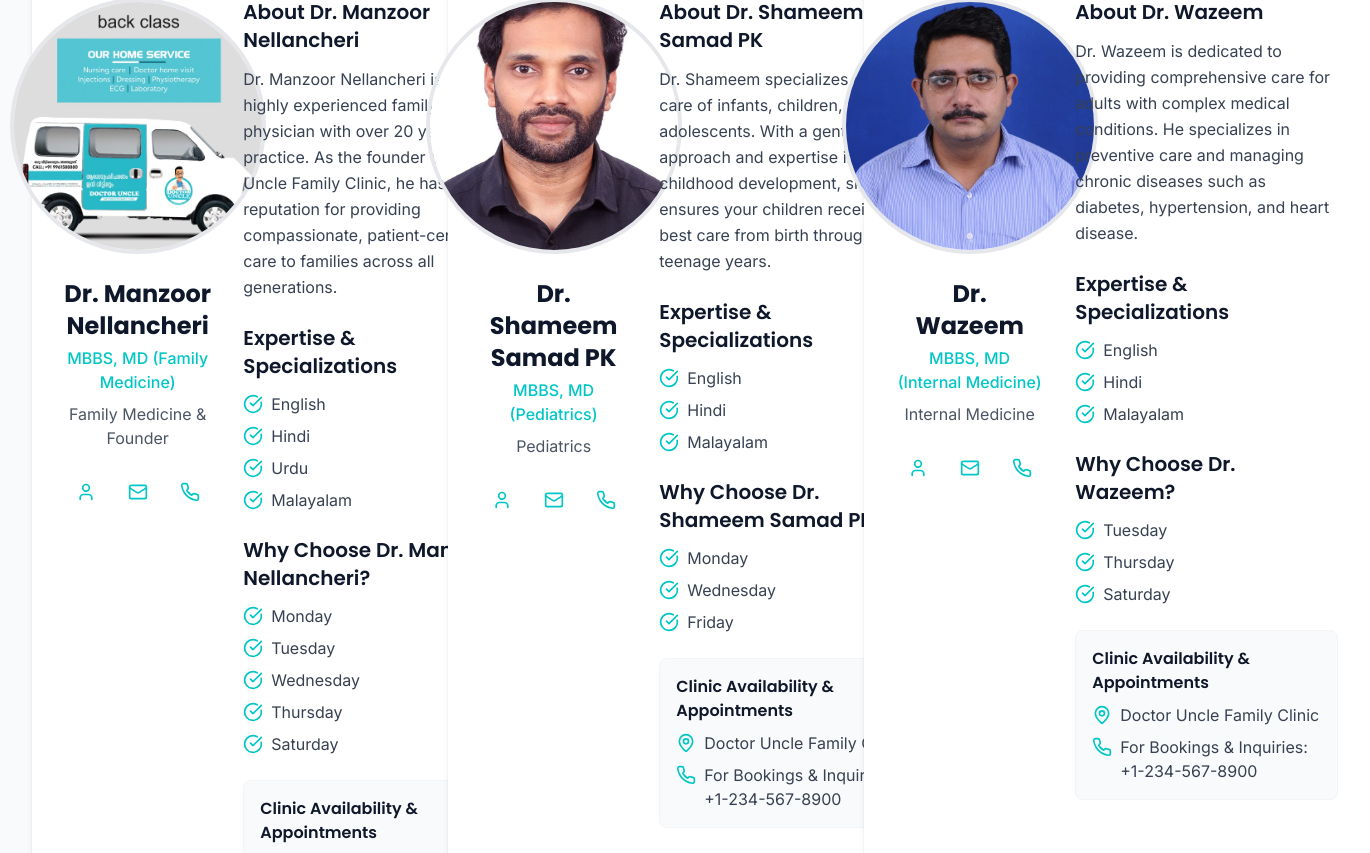
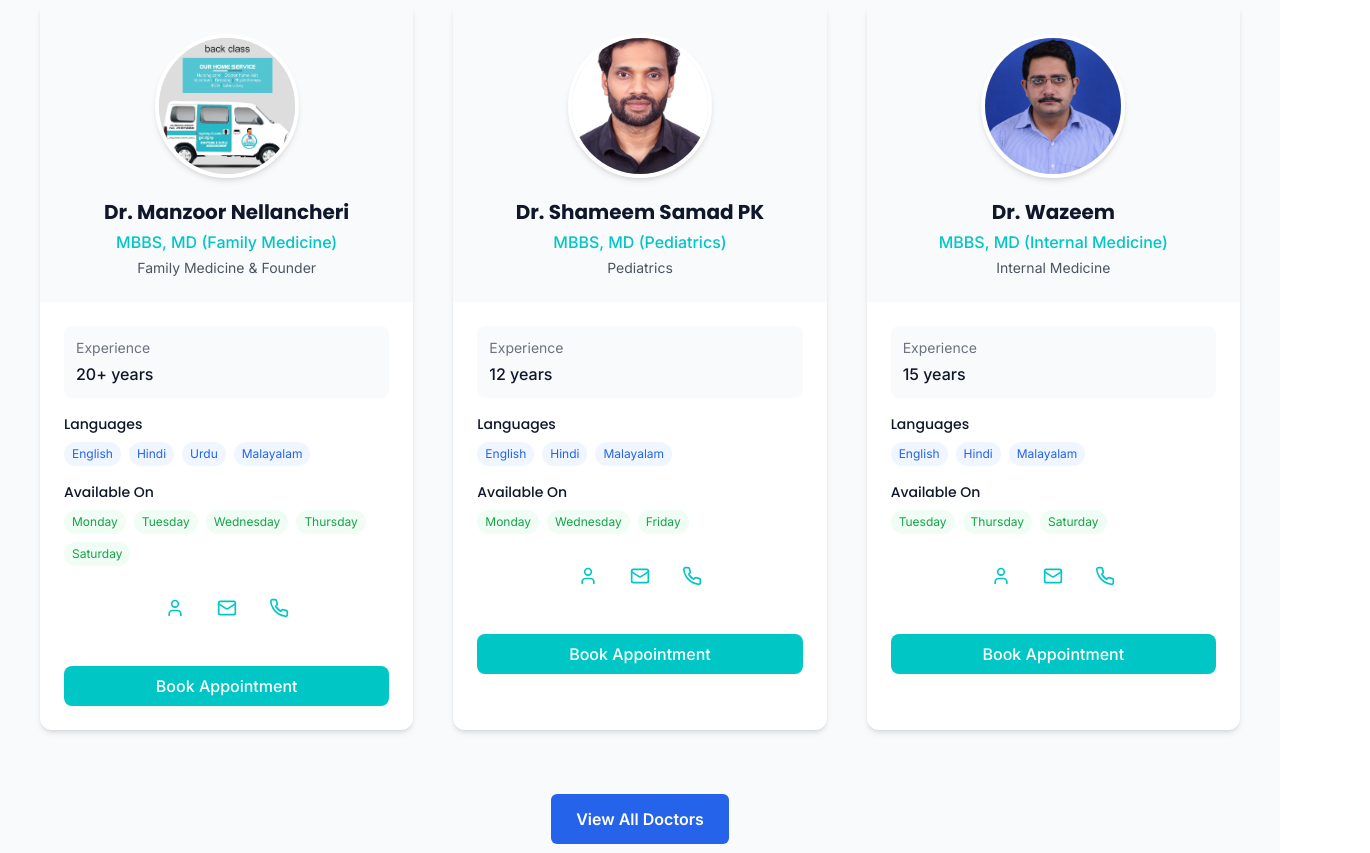
Before and after one commit to manzoornel/trustcare-pathway, a React (Vite) app: page / in a window 1280 px wide. Shown: the part 3660-4513 px from the top of the page, 1370 px wide, since content can reach past the window. Built offline with nearby package versions, Linux system fonts and the light colour scheme.

Commit message:
Update doctors panel
The doctors panel is congested.

```diff
--- a/src/components/doctors/DoctorCard.tsx
+++ b/src/components/doctors/DoctorCard.tsx
@@ -10,18 +10,51 @@ interface DoctorCardProps {
 
 const DoctorCard = ({ doctor }: DoctorCardProps) => {
   return (
-    <div
-      className="bg-white p-8 rounded-xl shadow-md hover:shadow-lg transition-shadow duration-200 animate-fade-up max-w-5xl mx-auto"
-    >
-      <div className="flex flex-col md:flex-row gap-8">
-        <div className="md:w-1/3 flex flex-col items-center">
-          <div className="w-64 h-64 rounded-full overflow-hidden mb-6 bg-gray-200 border-4 border-primary/10">
+    <div className="bg-white rounded-xl shadow-md hover:shadow-lg transition-shadow duration-200 overflow-hidden w-full max-w-sm">
+      {/* Doctor image and basic info */}
+      <div className="flex flex-col items-center pt-8 pb-6 px-6 bg-gray-50">
+        <div className="w-36 h-36 rounded-full overflow-hidden mb-5 bg-gray-200 border-4 border-white shadow-md">
           <img src={doctor.image} alt={doctor.name} className="w-full h-full object-cover" />
         </div>
-          <h3 className="text-2xl font-bold text-center mb-1">{doctor.name}</h3>
-          <p className="text-primary font-medium text-center mb-2">{doctor.title}</p>
-          <p className="text-gray-600 text-center mb-4">{doctor.specialty}</p>
-          <div className="flex space-x-4 mt-2">
+        <h3 className="text-xl font-bold text-center mb-1">{doctor.name}</h3>
+        <p className="text-primary font-medium text-center mb-1">{doctor.title}</p>
+        <p className="text-gray-600 text-center text-sm">{doctor.specialty}</p>
+      </div>
+
+      {/* Doctor details */}
+      <div className="p-6">
+        {/* Experience */}
+        <div className="mb-4 bg-gray-50 p-3 rounded-lg">
+          <p className="text-sm text-gray-500 mb-1">Experience</p>
+          <p className="font-medium">{doctor.experience}</p>
+        </div>
+
+        {/* Languages */}
+        <div className="mb-4">
+          <h4 className="text-sm font-medium mb-2">Languages</h4>
+          <div className="flex flex-wrap gap-2">
+            {doctor.specializations.map((spec, i) => (
+              <span key={i} className="text-xs bg-blue-50 text-blue-600 px-2 py-1 rounded-full">
+                {spec}
+              </span>
+            ))}
+          </div>
+        </div>
+
+        {/* Availability */}
+        <div className="mb-4">
+          <h4 className="text-sm font-medium mb-2">Available On</h4>
+          <div className="flex flex-wrap gap-2">
+            {doctor.highlights?.map((day, i) => (
+              <span key={i} className="text-xs bg-green-50 text-green-600 px-2 py-1 rounded-full">
+                {day}
+              </span>
+            ))}
+          </div>
+        </div>
+
+        {/* Contact buttons */}
+        <div className="flex justify-center space-x-4 mt-6 mb-2">
           <button className="p-2 rounded-full bg-primary/10 text-primary hover:bg-primary/20 transition-colors">
             <User className="w-5 h-5" />
           </button>
@@ -34,40 +67,14 @@ const DoctorCard = ({ doctor }: DoctorCardProps) => {
         </div>
       </div>
 
-        <div className="md:w-2/3">
-          <div className="mb-6">
-            <h4 className="text-xl font-semibold mb-3">About {doctor.name}</h4>
-            <p className="text-gray-700 leading-relaxed">{doctor.description}</p>
-          </div>
-
-          <div className="mb-6">
-            <h4 className="text-xl font-semibold mb-3">Expertise & Specializations</h4>
-            <ul className="space-y-2">
-              {doctor.specializations.map((spec, i) => (
-                <li key={i} className="flex items-start">
-                  <CheckCircle className="h-5 w-5 text-primary flex-shrink-0 mr-2 mt-0.5" />
-                  <span className="text-gray-700">{spec}</span>
-                </li>
-              ))}
-            </ul>
-          </div>
-
-          <div>
-            <h4 className="text-xl font-semibold mb-3">Why Choose {doctor.name}?</h4>
-            <ul className="space-y-2">
-              {doctor.highlights?.map((highlight, i) => (
-                <li key={i} className="flex items-start">
-                  <CheckCircle className="h-5 w-5 text-primary flex-shrink-0 mr-2 mt-0.5" />
-                  <span className="text-gray-700">{highlight}</span>
-                </li>
-              ))}
-            </ul>
-          </div>
-
-          {doctor.clinicInfo && <ClinicInfo clinicInfo={doctor.clinicInfo} />}
-
-          {!doctor.clinicInfo && <ClinicLocations />}
-        </div>
+      {/* Book appointment button */}
+      <div className="px-6 pb-6 pt-2">
+        <a
+          href="/appointments"
+          className="block w-full text-center bg-primary text-white font-medium py-2 px-4 rounded-lg hover:bg-primary/90 transition-colors"
+        >
+          Book Appointment
+        </a>
       </div>
     </div>
   );
--- a/src/components/doctors/DoctorProfiles.tsx
+++ b/src/components/doctors/DoctorProfiles.tsx
@@ -38,29 +38,30 @@ const DoctorProfiles = ({ featuredOnly = true }: DoctorProfilesProps) => {
     : sortedDoctors;
 
   return (
-    <div className="py-16 bg-gray-50">
-      <div className="max-w-7xl mx-auto px-4 sm:px-6 lg:px-8">
-        <div className="text-center mb-12">
-          <h2 className="text-3xl font-bold text-gray-900">Our Medical Experts</h2>
-          <p className="mt-4 text-lg text-gray-600 max-w-2xl mx-auto">
+    <div className="py-20 bg-gray-50">
+      <div className="max-w-7xl mx-auto px-6 sm:px-8 lg:px-10">
+        <div className="text-center mb-16">
+          <h2 className="text-4xl font-bold text-gray-900 mb-4">Our Medical Experts</h2>
+          <p className="mt-4 text-lg text-gray-600 max-w-3xl mx-auto">
             Meet the experienced physicians behind Doctor Uncle Family Clinic, committed to providing you with the best care.
           </p>
         </div>
 
-        <div className="grid grid-cols-1 md:grid-cols-2 lg:grid-cols-3 gap-8">
+        <div className="grid grid-cols-1 lg:grid-cols-3 gap-10">
           {displayedDoctors.map((doctor, index) => (
-            <DoctorCard
-              key={index}
-              doctor={doctor}
-            />
+            <div key={index} className="flex justify-center">
+              <DoctorCard
+                doctor={doctor}
+              />
+            </div>
           ))}
         </div>
 
         {featuredOnly && displayedDoctors.length > 0 && (
-          <div className="text-center mt-10">
+          <div className="text-center mt-16">
             <a
               href="/doctors"
-              className="inline-flex items-center px-4 py-2 bg-blue-600 border border-transparent rounded-md font-semibold text-white hover:bg-blue-700 focus:outline-none focus:ring-2 focus:ring-offset-2 focus:ring-blue-500"
+              className="inline-flex items-center px-6 py-3 bg-blue-600 border border-transparent rounded-md font-semibold text-white hover:bg-blue-700 focus:outline-none focus:ring-2 focus:ring-offset-2 focus:ring-blue-500 transition duration-150 ease-in-out"
             >
               View All Doctors
             </a>
```
Lines whose indentation alone changed are shown as unchanged.
